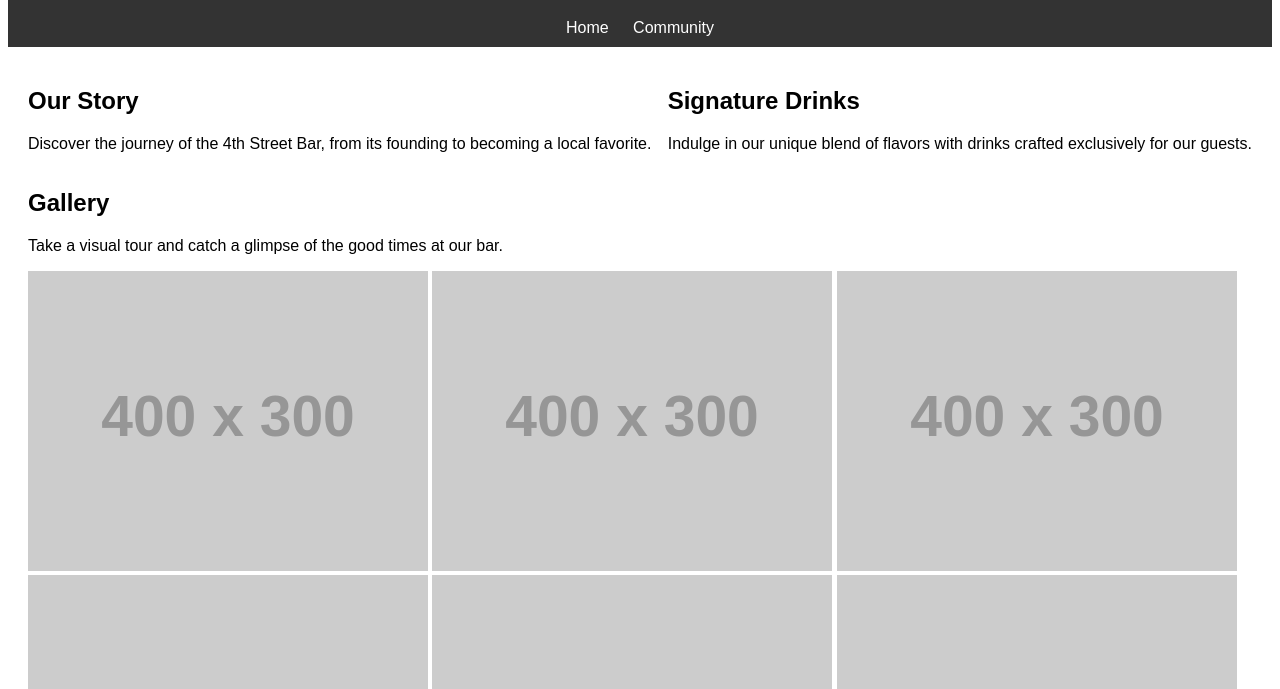
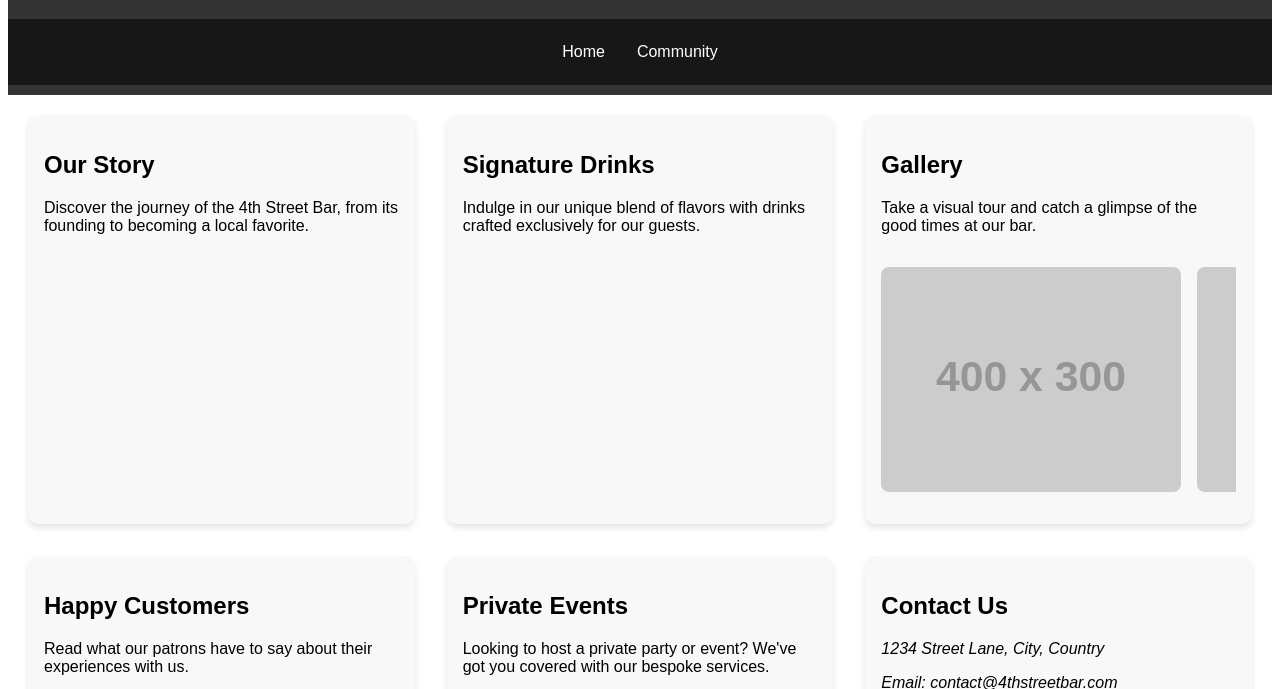
Before and after one commit to etblink/Hive-Bar-Frontend, a website: page public/index.html in a window 1280 px wide. Shown: the part 79-768 px from the top of the page. Drawn offline with Linux system fonts and the light colour scheme; placeholder pictures from the web are drawn by us.

Commit message:
Style for homepage

```diff
--- a/public/style.css
+++ b/public/style.css
@@ -9,14 +9,38 @@ header {
     text-align: center;
 }
 
+/* Updated styles for navigation bar */
+nav {
+    background-color: rgba(20, 20, 20, 0.9);
+    display: flex;
+    justify-content: center;
+    padding: 1em;
+}
 nav a {
     color: #fff;
     text-decoration: none;
-    padding: 0 10px;
+    padding: 0.5em 1em;
+    transition: color 0.3s;
+}
+nav a:hover {
+    color: #4CAF50;
+    text-decoration: underline;
 }
 
-nav a:hover {
-    text-decoration: underline;
+/* Added styles for main content sections */
+section {
+    margin: 2em 0;
+    padding: 1em;
+    background: #f8f8f8;
+    border-radius: 10px;
+    box-shadow: 0 4px 6px rgba(0, 0, 0, 0.1);
+}
+.section-title {
+    color: #333;
+    margin-bottom: 0.5em;
+}
+.section-content {
+    color: #555;
 }
 
 main {
@@ -26,13 +50,33 @@ main {
     margin: 20px;
 }
 
+/* Updated styles for image carousel */
+.image-carousel {
+    display: flex;
+    overflow-x: auto;
+    gap: 1em;
+    padding: 1em 0;
+    scroll-padding: 1em;
+    scroll-snap-type: x mandatory;
+}
+.image-carousel img {
+    flex: 0 0 auto;
+    width: 100%;
+    max-width: 300px;
+    border-radius: 8px;
+    scroll-snap-align: start;
+    transition: transform 0.3s;
+}
+.image-carousel img:hover {
+    transform: scale(1.05);
+}
+
+/* Updated styles for footer */
 footer {
-    background-color: #333;
+    background-color: rgba(20, 20, 20, 0.9);
     color: #fff;
     text-align: center;
-    padding: 10px 0;
-    position: relative;
-    width: 100%;
+    padding: 1em 0;
 }
 
 #posts + footer {
@@ -153,3 +197,15 @@ footer {
 #logoutButton:hover {
   background-color: #c82333;
 }
+
+/* Apply a responsive grid layout */
+@media (min-width: 768px) {
+    main {
+        display: grid;
+        grid-template-columns: repeat(3, 1fr);
+        gap: 2em;
+    }
+    section {
+        margin: 0;
+    }
+}
```
